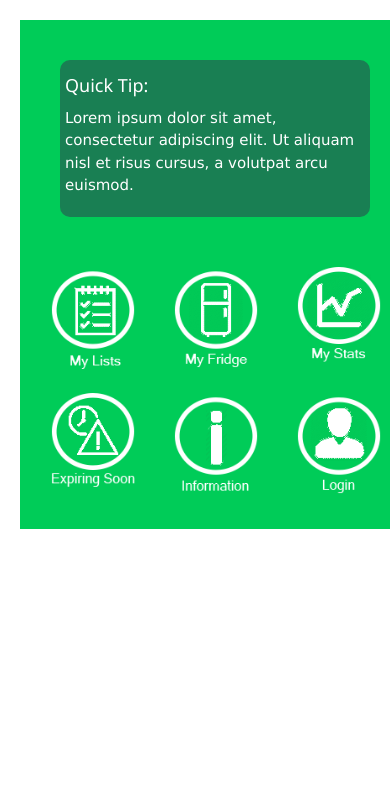
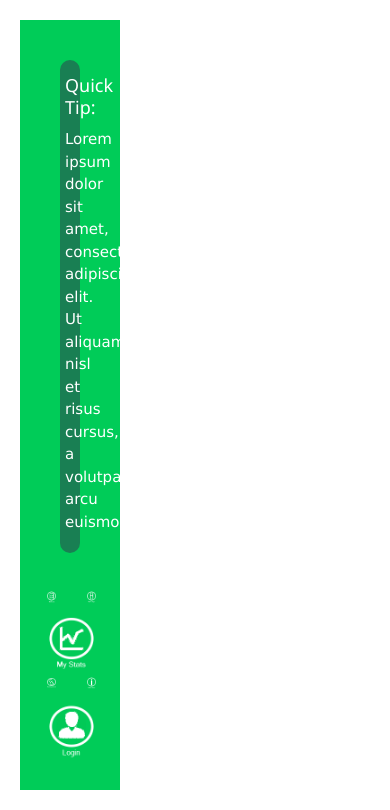
Before and after one commit to jmkim2392/jmkim2392.github.io, a PHP site: page / in a window 390 px wide. Shown: the part 67-877 px from the top of the page. Before the commit the page ends 596 px from the top, so only its background shows below. Run offline with PHP 8.4, Linux system fonts and the light colour scheme; some libraries are stand-ins or nearby versions.

Commit message:
mobile index test

```diff
--- a/style/base.css
+++ b/style/base.css
@@ -289,7 +289,7 @@ li {
 @media screen and (min-width: 330px) and (max-width: 500px) {
 
     .center {
-        width: 400px;
+        width: 100px;
 
     }
 
```
